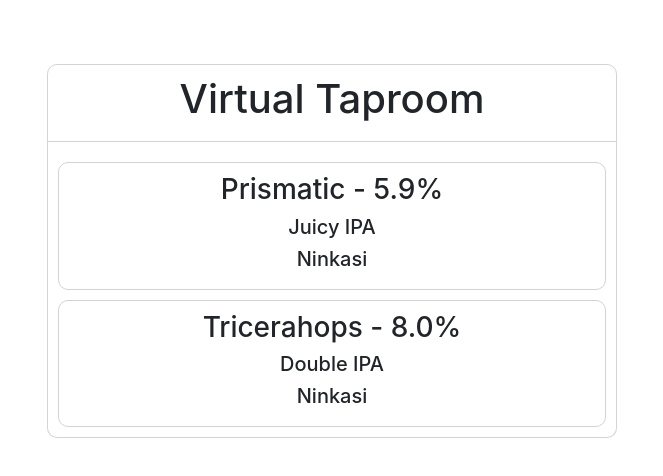
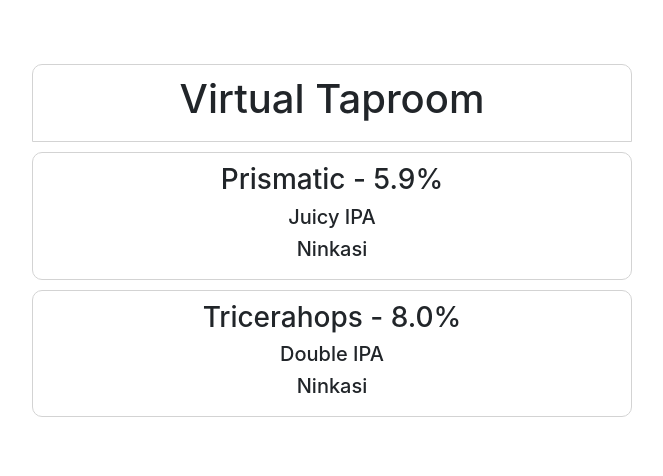
Before and after one commit to JohnNilsOlson/taproom-redux, a React (Create React App) app: page / in a window 1280 px wide. Shown: the top 476 px of the page, without its empty margins (308-971 px from the left). Built offline with nearby package versions, Linux system fonts and the light colour scheme.

Commit message:
remove redundant containers, update formatting and stlye

```diff
--- a/src/components/App.js
+++ b/src/components/App.js
@@ -25,14 +25,10 @@
       <div style={divCenter}>
         <Container fluid>
           <Row>
-            <Col>
-              <Header />
-            </Col>
+            <Header />
           </Row>
           <Row>
-          <Col>
-              <DrinkControl />
-            </Col>
+            <DrinkControl />
           </Row>
         </Container>
       </div>
--- a/src/components/DrinkControl.js
+++ b/src/components/DrinkControl.js
@@ -4,24 +4,8 @@
 import Container from "react-bootstrap/Container";
 
 function DrinkControl() {
-
-  const body = {
-    display: "flex",
-    alignItems: "center",
-    justifyContent: "center",
-    borderLeft: "solid",
-    borderRight: "solid",
-    borderBottom: "solid",
-    borderWidth: 1,
-    borderBottomRightRadius: 10,
-    borderBottomLeftRadius: 10,
-    borderColor: "lightgray",
-    padding: 10,
-  }
     return (
-      <Container fluid style={body}>
         <DrinkList />
-      </Container>
     );
 }
 
--- a/src/components/DrinkList.js
+++ b/src/components/DrinkList.js
@@ -12,15 +12,11 @@
           brewer="Ninkasi"
           type="Juicy IPA"
           alcoholContent= "5.9%"/>
-          {/* // description= "Notice the sweet, golden hue of this IPA? It’s the color of a summer sunset here in the Northwest. There are hints of citrus in the air, the smell of something deep and earthy rising. Prismatic is a kind of magic. The colors of its six hops swirl into a halo of warmth, like a really good day."
-          // quantity= "124"/> */}
         <Drink
           name= "Tricerahops"
           brewer= "Ninkasi"
           type= "Double IPA"
           alcoholContent="8.0%"/>
-          {/* // description= "Tricerahops is an ancient field of floral hops with a deep, earthy taste and a balanced finish you never want to end."
-          // quantity= "124"/> */}
       </Container>
     </React.Fragment>
   );
```
